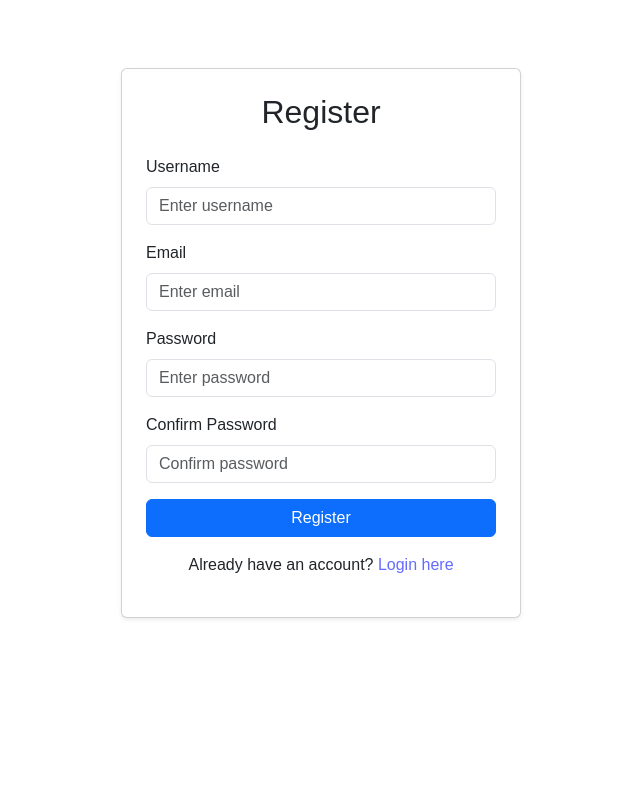
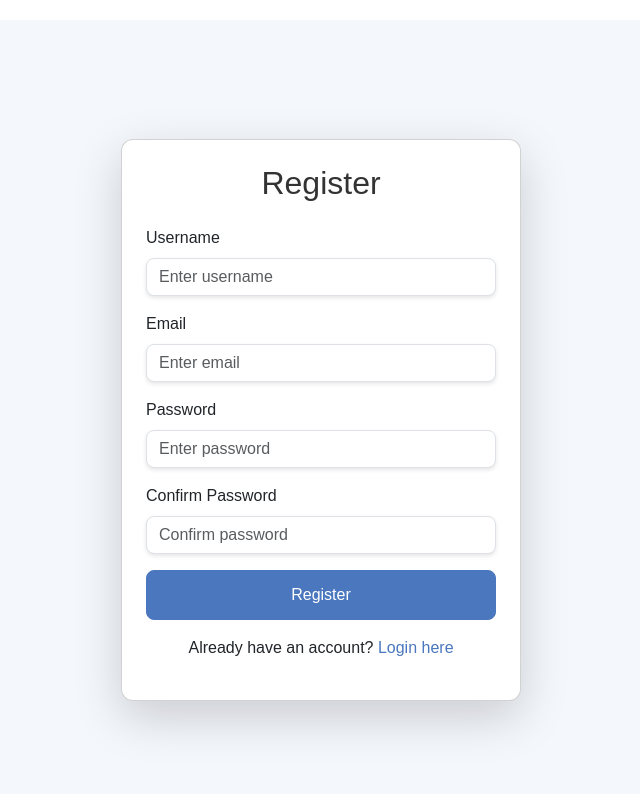
Before and after one commit to mutalechilando/DigitalWalletFrontend, a React (Vite) app: page /register in a window 1280 px wide. Shown: the top 794 px of the page, without its empty margins (319-959 px from the left). Built offline with nearby package versions, Linux system fonts and the light colour scheme.

Commit message:
fixing register page

```diff
--- a/src/pages/Register.tsx
+++ b/src/pages/Register.tsx
@@ -1,5 +1,5 @@
 import { useState } from "react";
-import {Link, useNavigate} from "react-router-dom";
+import { Link, useNavigate } from "react-router-dom";
 import API from "../services/api";
 
 function Register() {
@@ -16,10 +16,10 @@ function Register() {
     });
     const navigate = useNavigate();
 
-    // Password validation regex: at least 8 characters, one uppercase, one lowercase, one number, one special character
+    // Password validation regex
     const passwordPattern = /^(?=.*[a-z])(?=.*[A-Z])(?=.*\d)(?=.*[@$!%*?&])[A-Za-z\d@$!%*?&]{8,}$/;
 
-    // Email validation regex (simple check)
+    // Email validation regex
     const emailPattern = /^[a-zA-Z0-9._%+-]+@[a-zA-Z0-9.-]+\.[a-zA-Z]{2,}$/;
 
     const validateForm = () => {
@@ -90,9 +90,9 @@ function Register() {
     };
 
     return (
-        <div className="container mt-5 d-flex justify-content-center">
-            <div className="card p-4 shadow-sm" style={{maxWidth: "400px", width: "100%"}}>
-                <h2 className="text-center mb-4">Register</h2>
+        <div className="d-flex justify-content-center align-items-center" style={{ backgroundColor: "#f4f7fc", height: "100vh" }}>
+            <div className="card shadow-lg p-4" style={{ maxWidth: "400px", width: "100%", borderRadius: "12px", backgroundColor: "#ffffff" }}>
+                <h2 className="text-center mb-4" style={{ color: "#333" }}>Register</h2>
 
                 <form onSubmit={handleSubmit}>
                     <div className="mb-3">
@@ -104,6 +104,10 @@ function Register() {
                             value={username}
                             onChange={(e) => setUsername(e.target.value)}
                             required
+                            style={{
+                                borderRadius: "8px",
+                                boxShadow: "0 2px 4px rgba(0, 0, 0, 0.1)"
+                            }}
                         />
                         {errors.username && <div className="invalid-feedback">{errors.username}</div>}
                     </div>
@@ -117,6 +121,10 @@ function Register() {
                             value={email}
                             onChange={(e) => setEmail(e.target.value)}
                             required
+                            style={{
+                                borderRadius: "8px",
+                                boxShadow: "0 2px 4px rgba(0, 0, 0, 0.1)"
+                            }}
                         />
                         {errors.email && <div className="invalid-feedback">{errors.email}</div>}
                     </div>
@@ -130,6 +138,10 @@ function Register() {
                             value={password}
                             onChange={(e) => setPassword(e.target.value)}
                             required
+                            style={{
+                                borderRadius: "8px",
+                                boxShadow: "0 2px 4px rgba(0, 0, 0, 0.1)"
+                            }}
                         />
                         {errors.password && <div className="invalid-feedback">{errors.password}</div>}
                     </div>
@@ -143,11 +155,25 @@ function Register() {
                             value={confirmPassword}
                             onChange={(e) => setConfirmPassword(e.target.value)}
                             required
+                            style={{
+                                borderRadius: "8px",
+                                boxShadow: "0 2px 4px rgba(0, 0, 0, 0.1)"
+                            }}
                         />
                         {errors.confirmPassword && <div className="invalid-feedback">{errors.confirmPassword}</div>}
                     </div>
 
-                    <button type="submit" className="btn btn-primary w-100" disabled={loading}>
+                    <button
+                        type="submit"
+                        className="btn btn-primary w-100"
+                        disabled={loading}
+                        style={{
+                            borderRadius: "8px",
+                            padding: "12px 0",
+                            backgroundColor: "#4b77be",
+                            borderColor: "#4b77be"
+                        }}
+                    >
                         {loading ? (
                             <>
                                 <span className="spinner-border spinner-border-sm me-2"></span>
@@ -162,7 +188,7 @@ function Register() {
                 <div className="text-center mt-3">
                     <p>
                         Already have an account?{" "}
-                        <Link to="/">Login here</Link>
+                        <Link to="/" style={{ textDecoration: "none", color: "#4b77be" }}>Login here</Link>
                     </p>
                 </div>
             </div>
```
